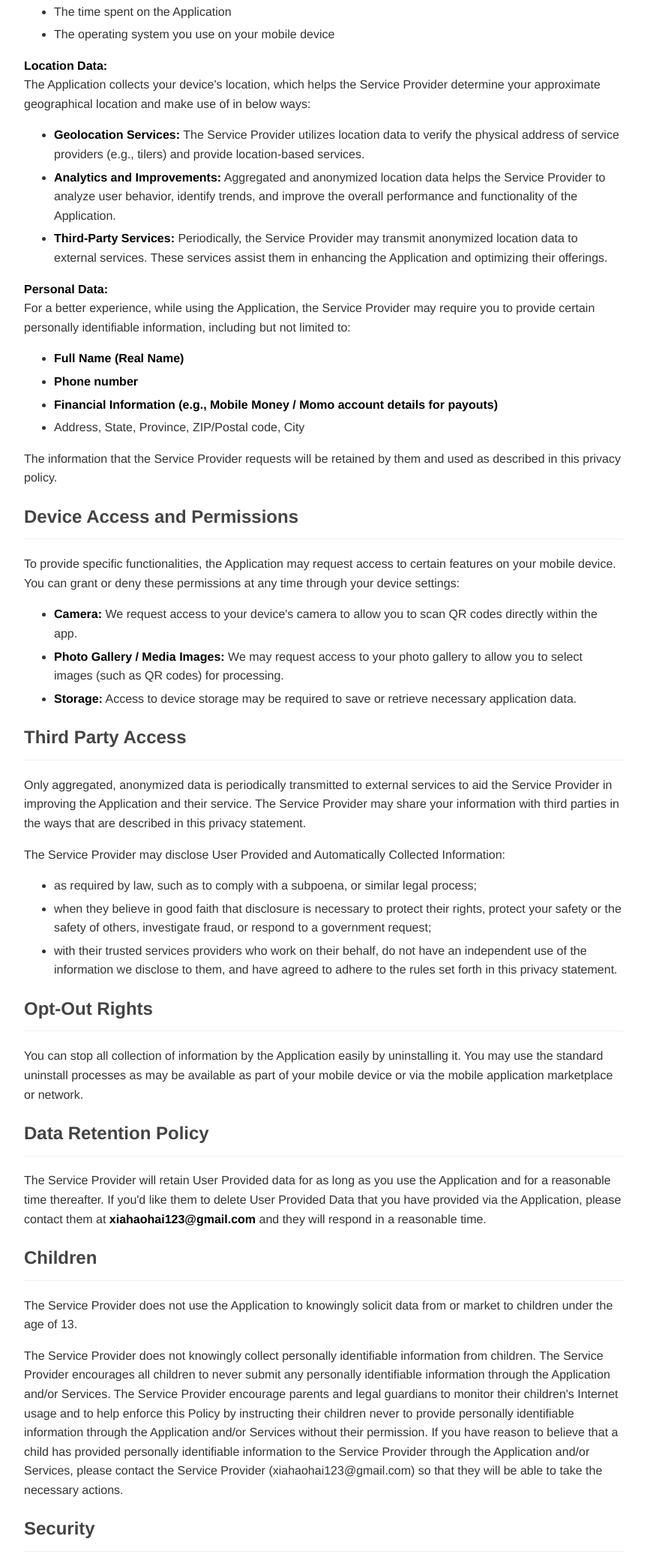
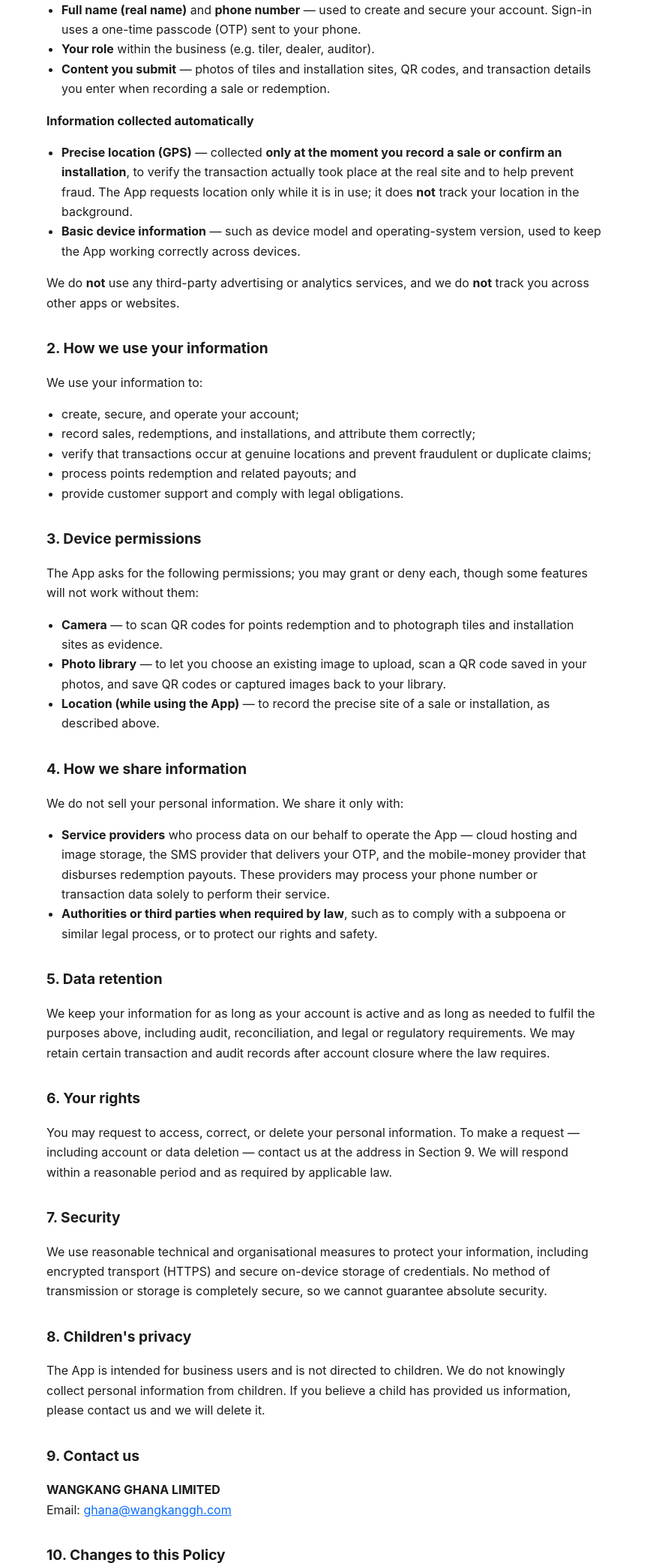
Before and after one commit to xiahaohai123/goodwill-gh-app-privacy-policy, a plain HTML site: page index.html in a window 1280 px wide. Shown: the part 410-2494 px from the top of the page at 75% size, without its empty margins (208-1071 px from the left). Drawn offline with Linux system fonts and the light colour scheme.

Commit message:
Revise privacy policy with updated content and styles
Updated the privacy policy page with new content and structure, including improved styling and additional information on data collection and user rights.

```diff
--- a/index.html
+++ b/index.html
@@ -1,98 +1,156 @@
 <!DOCTYPE html>
-<html>
+<!--
+  Static privacy policy page for Goodwill GH.
+
+  Kept as a standalone, dependency-free HTML file (no Flutter, no external CSS/JS)
+  so it loads instantly and renders as plain readable text — App Store review opens
+  this URL directly and Flutter Web's multi-MB boot would be slow/blank for them.
+
+  Served by nginx at /privacy.html. The Dockerfile COPYs this file separately from
+  build/web so the Flutter web rebuild (which wipes build/web) never overwrites it.
+  Keep the content in sync with ios/Runner Info.plist usage strings and the
+  App Store Connect privacy questionnaire.
+-->
+<html lang="en">
 <head>
-    <meta charset='utf-8'>
-    <meta name='viewport' content='width=device-width, initial-scale=1'>
-    <title>Privacy Policy - Goodwill GH</title>
-    <style>
-        body { font-family: 'Helvetica Neue', Helvetica, Arial, sans-serif; padding:1em; }
-        .container { max-width: 800px; margin: 0 auto; line-height: 1.6; color: #333; }
-        h1 { text-align: center; color: #222; }
-        h2 { margin-top: 20px; color: #444; border-bottom: 1px solid #eee; padding-bottom: 10px; }
-        ul { margin-bottom: 10px; }
-        li { margin-bottom: 5px; }
-        strong { color: #000; }
-        .footer { margin-top: 40px; font-size: 0.8em; color: #888; text-align: center; }
-    </style>
+  <meta charset="UTF-8" />
+  <meta name="viewport" content="width=device-width, initial-scale=1.0" />
+  <meta name="robots" content="index, follow" />
+  <title>Privacy Policy — Goodwill GH</title>
+  <style>
+    :root { color-scheme: light dark; }
+    * { box-sizing: border-box; }
+    body {
+      margin: 0;
+      padding: 2rem 1.25rem 4rem;
+      font-family: -apple-system, BlinkMacSystemFont, "Segoe UI", Roboto, Helvetica, Arial, sans-serif;
+      line-height: 1.65;
+      color: #1c1c1e;
+      background: #ffffff;
+    }
+    main { max-width: 740px; margin: 0 auto; }
+    h1 { font-size: 1.7rem; margin: 0 0 .25rem; }
+    h2 { font-size: 1.2rem; margin: 2rem 0 .5rem; }
+    p, li { font-size: 1rem; }
+    ul { padding-left: 1.25rem; }
+    .meta { color: #6b6b70; font-size: .92rem; margin: 0 0 1.5rem; }
+    a { color: #0a6cff; }
+    hr { border: 0; border-top: 1px solid #e5e5ea; margin: 2.5rem 0 1.25rem; }
+    footer { color: #6b6b70; font-size: .88rem; }
+    @media (prefers-color-scheme: dark) {
+      body { color: #e6e6e9; background: #000; }
+      .meta, footer { color: #9a9aa0; }
+      hr { border-top-color: #2c2c2e; }
+    }
+  </style>
 </head>
 <body>
-<div class="container">
+  <main>
+    <h1>Privacy Policy — Goodwill GH</h1>
+    <p class="meta"><strong>Effective date:</strong> 2026-06-14</p>
 
-    <h1>Privacy Policy</h1>
+    <p>
+      This Privacy Policy explains how <strong>WANGKANG GHANA LIMITED</strong>
+      ("we", "us", "the Company") collects, uses, and protects your information
+      when you use the <strong>Goodwill GH</strong> mobile application ("the App").
+      The App is a business tool that connects Wangkang Ghana's ceramic tile
+      business with its external partners — tilers, dealers, purchasers, and field
+      auditors — supporting points redemption, sales recording, and installation
+      verification. By using the App you agree to this Policy.
+    </p>
 
-    <p>This privacy policy applies to the <strong>Goodwill GH</strong> app (hereby referred to as "Application") for mobile devices that was created by <strong>WANGKANG GHANA LIMITED</strong> (hereby referred to as "Service Provider") as a Free service. This service is intended for use "AS IS".</p>
+    <h2>1. Information we collect</h2>
+    <p><strong>Information you provide</strong></p>
+    <ul>
+      <li><strong>Full name (real name)</strong> and <strong>phone number</strong> — used to create and secure your account. Sign-in uses a one-time passcode (OTP) sent to your phone.</li>
+      <li><strong>Your role</strong> within the business (e.g. tiler, dealer, auditor).</li>
+      <li><strong>Content you submit</strong> — photos of tiles and installation sites, QR codes, and transaction details you enter when recording a sale or redemption.</li>
+    </ul>
+    <p><strong>Information collected automatically</strong></p>
+    <ul>
+      <li><strong>Precise location (GPS)</strong> — collected <strong>only at the moment you record a sale or confirm an installation</strong>, to verify the transaction actually took place at the real site and to help prevent fraud. The App requests location only while it is in use; it does <strong>not</strong> track your location in the background.</li>
+      <li><strong>Basic device information</strong> — such as device model and operating-system version, used to keep the App working correctly across devices.</li>
+    </ul>
+    <p>
+      We do <strong>not</strong> use any third-party advertising or analytics
+      services, and we do <strong>not</strong> track you across other apps or
+      websites.
+    </p>
 
-    <h2>Information Collection and Use</h2>
-    <p>The Application collects information when you download and use it. This information may include information such as:</p>
+    <h2>2. How we use your information</h2>
+    <p>We use your information to:</p>
     <ul>
-        <li>Your device's Internet Protocol address (e.g. IP address)</li>
-        <li>The pages of the Application that you visit, the time and date of your visit, the time spent on those pages</li>
-        <li>The time spent on the Application</li>
-        <li>The operating system you use on your mobile device</li>
+      <li>create, secure, and operate your account;</li>
+      <li>record sales, redemptions, and installations, and attribute them correctly;</li>
+      <li>verify that transactions occur at genuine locations and prevent fraudulent or duplicate claims;</li>
+      <li>process points redemption and related payouts; and</li>
+      <li>provide customer support and comply with legal obligations.</li>
     </ul>
 
-    <p><strong>Location Data:</strong><br>
-    The Application collects your device's location, which helps the Service Provider determine your approximate geographical location and make use of in below ways:</p>
+    <h2>3. Device permissions</h2>
+    <p>
+      The App asks for the following permissions; you may grant or deny each,
+      though some features will not work without them:
+    </p>
     <ul>
-        <li><strong>Geolocation Services:</strong> The Service Provider utilizes location data to verify the physical address of service providers (e.g., tilers) and provide location-based services.</li>
-        <li><strong>Analytics and Improvements:</strong> Aggregated and anonymized location data helps the Service Provider to analyze user behavior, identify trends, and improve the overall performance and functionality of the Application.</li>
-        <li><strong>Third-Party Services:</strong> Periodically, the Service Provider may transmit anonymized location data to external services. These services assist them in enhancing the Application and optimizing their offerings.</li>
+      <li><strong>Camera</strong> — to scan QR codes for points redemption and to photograph tiles and installation sites as evidence.</li>
+      <li><strong>Photo library</strong> — to let you choose an existing image to upload, scan a QR code saved in your photos, and save QR codes or captured images back to your library.</li>
+      <li><strong>Location (while using the App)</strong> — to record the precise site of a sale or installation, as described above.</li>
     </ul>
 
-    <p><strong>Personal Data:</strong><br>
-    For a better experience, while using the Application, the Service Provider may require you to provide certain personally identifiable information, including but not limited to:</p>
+    <h2>4. How we share information</h2>
+    <p>We do not sell your personal information. We share it only with:</p>
     <ul>
-        <li><strong>Full Name (Real Name)</strong></li>
-        <li><strong>Phone number</strong></li>
-        <li><strong>Financial Information (e.g., Mobile Money / Momo account details for payouts)</strong></li>
-        <li>Address, State, Province, ZIP/Postal code, City</li>
-    </ul>
-    <p>The information that the Service Provider requests will be retained by them and used as described in this privacy policy.</p>
-
-    <h2>Device Access and Permissions</h2>
-    <p>To provide specific functionalities, the Application may request access to certain features on your mobile device. You can grant or deny these permissions at any time through your device settings:</p>
-    <ul>
-        <li><strong>Camera:</strong> We request access to your device's camera to allow you to scan QR codes directly within the app.</li>
-        <li><strong>Photo Gallery / Media Images:</strong> We may request access to your photo gallery to allow you to select images (such as QR codes) for processing.</li>
-        <li><strong>Storage:</strong> Access to device storage may be required to save or retrieve necessary application data.</li>
+      <li><strong>Service providers</strong> who process data on our behalf to operate the App — cloud hosting and image storage, the SMS provider that delivers your OTP, and the mobile-money provider that disburses redemption payouts. These providers may process your phone number or transaction data solely to perform their service.</li>
+      <li><strong>Authorities or third parties when required by law</strong>, such as to comply with a subpoena or similar legal process, or to protect our rights and safety.</li>
     </ul>
 
-    <h2>Third Party Access</h2>
-    <p>Only aggregated, anonymized data is periodically transmitted to external services to aid the Service Provider in improving the Application and their service. The Service Provider may share your information with third parties in the ways that are described in this privacy statement.</p>
-    <p>The Service Provider may disclose User Provided and Automatically Collected Information:</p>
-    <ul>
-        <li>as required by law, such as to comply with a subpoena, or similar legal process;</li>
-        <li>when they believe in good faith that disclosure is necessary to protect their rights, protect your safety or the safety of others, investigate fraud, or respond to a government request;</li>
-        <li>with their trusted services providers who work on their behalf, do not have an independent use of the information we disclose to them, and have agreed to adhere to the rules set forth in this privacy statement.</li>
-    </ul>
+    <h2>5. Data retention</h2>
+    <p>
+      We keep your information for as long as your account is active and as long
+      as needed to fulfil the purposes above, including audit, reconciliation, and
+      legal or regulatory requirements. We may retain certain transaction and
+      audit records after account closure where the law requires.
+    </p>
 
-    <h2>Opt-Out Rights</h2>
-    <p>You can stop all collection of information by the Application easily by uninstalling it. You may use the standard uninstall processes as may be available as part of your mobile device or via the mobile application marketplace or network.</p>
+    <h2>6. Your rights</h2>
+    <p>
+      You may request to access, correct, or delete your personal information. To
+      make a request — including account or data deletion — contact us at the
+      address in Section 9. We will respond within a reasonable period and as
+      required by applicable law.
+    </p>
 
-    <h2>Data Retention Policy</h2>
-    <p>The Service Provider will retain User Provided data for as long as you use the Application and for a reasonable time thereafter. If you'd like them to delete User Provided Data that you have provided via the Application, please contact them at <strong>xiahaohai123@gmail.com</strong> and they will respond in a reasonable time.</p>
+    <h2>7. Security</h2>
+    <p>
+      We use reasonable technical and organisational measures to protect your
+      information, including encrypted transport (HTTPS) and secure on-device
+      storage of credentials. No method of transmission or storage is completely
+      secure, so we cannot guarantee absolute security.
+    </p>
 
-    <h2>Children</h2>
-    <p>The Service Provider does not use the Application to knowingly solicit data from or market to children under the age of 13.</p>
-    <p>The Service Provider does not knowingly collect personally identifiable information from children. The Service Provider encourages all children to never submit any personally identifiable information through the Application and/or Services. The Service Provider encourage parents and legal guardians to monitor their children's Internet usage and to help enforce this Policy by instructing their children never to provide personally identifiable information through the Application and/or Services without their permission. If you have reason to believe that a child has provided personally identifiable information to the Service Provider through the Application and/or Services, please contact the Service Provider (xiahaohai123@gmail.com) so that they will be able to take the necessary actions.</p>
+    <h2>8. Children's privacy</h2>
+    <p>
+      The App is intended for business users and is not directed to children. We
+      do not knowingly collect personal information from children. If you believe a
+      child has provided us information, please contact us and we will delete it.
+    </p>
 
-    <h2>Security</h2>
-    <p>The Service Provider is concerned about safeguarding the confidentiality of your information. The Service Provider provides physical, electronic, and procedural safeguards to protect information the Service Provider processes and maintains.</p>
+    <h2>9. Contact us</h2>
+    <p>
+      <strong>WANGKANG GHANA LIMITED</strong><br />
+      Email: <a href="mailto:ghana@wangkanggh.com">ghana@wangkanggh.com</a>
+    </p>
 
-    <h2>Changes</h2>
-    <p>This Privacy Policy may be updated from time to time for any reason. The Service Provider will notify you of any changes to the Privacy Policy by updating this page with the new Privacy Policy. You are advised to consult this Privacy Policy regularly for any changes, as continued use is deemed approval of all changes.</p>
-    <p>This privacy policy is effective as of 2026-01-09</p>
+    <h2>10. Changes to this Policy</h2>
+    <p>
+      We may update this Policy from time to time. Material changes will be posted
+      on this page with a new effective date. Your continued use of the App after
+      changes take effect constitutes acceptance of the updated Policy.
+    </p>
 
-    <h2>Your Consent</h2>
-    <p>By using the Application, you are consenting to the processing of your information as set forth in this Privacy Policy now and as amended by us.</p>
-
-    <h2>Contact Us</h2>
-    <p>If you have any questions regarding privacy while using the Application, or have questions about the practices, please contact the Service Provider via email at <strong>ghana@wangkanggh.com</strong>.</p>
-
-    <div class="footer">
-        &copy; 2026 WANGKANG GHANA LIMITED. All rights reserved.
-    </div>
-
-</div>
+    <hr />
+    <footer>© 2026 WANGKANG GHANA LIMITED. All rights reserved.</footer>
+  </main>
 </body>
 </html>
```
